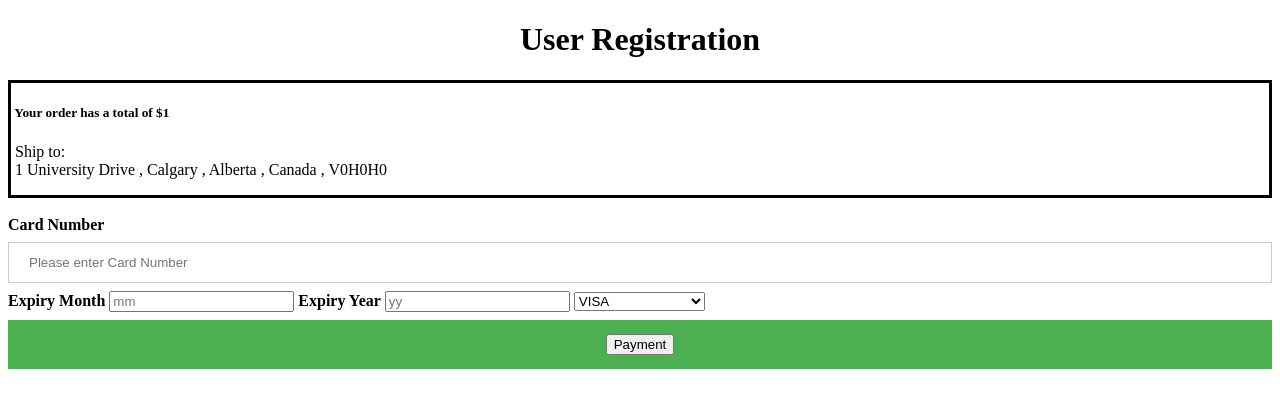
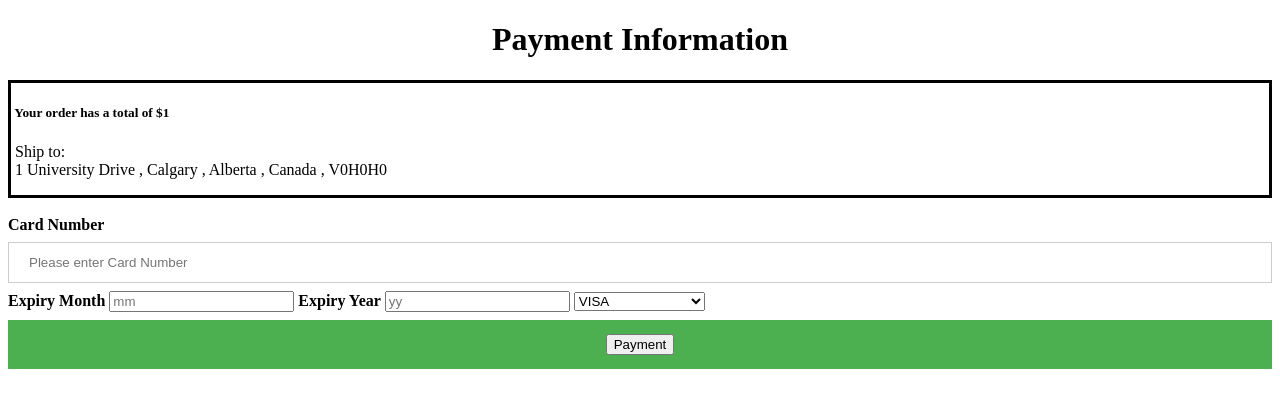
Before and after one commit to YeshaP/CPSC471FinalProject, a PHP site: page /paymentPage.php in a window 1280 px wide. Shown: the top 408 px of the page. Run offline with PHP 8.4, Linux system fonts and the light colour scheme; a user stored in the database is signed in; data comes from the database, SQL or seed files in the repository.

Commit message:
Update paymentPage.php

```diff
--- a/paymentPage.php
+++ b/paymentPage.php
@@ -8,7 +8,7 @@
 </head>
 <body>
 
-  <h1>User Registration</h1>
+  <h1>Payment Information</h1>
 
   <?php
 
```
